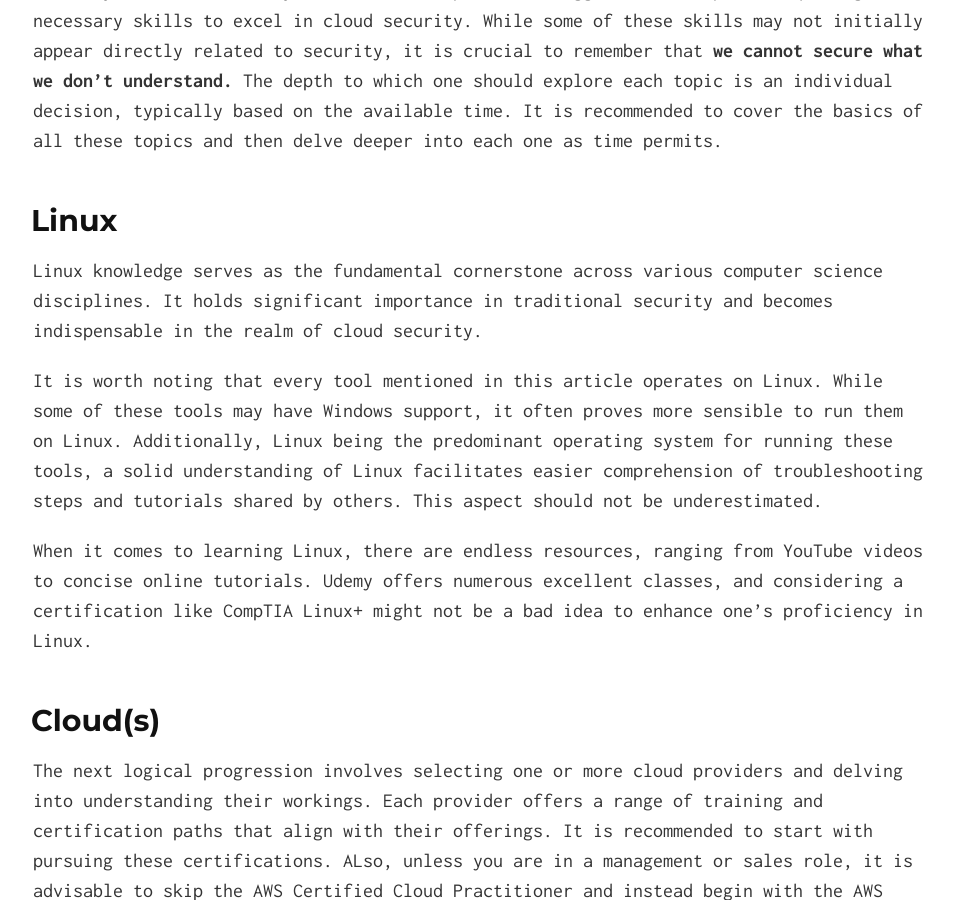
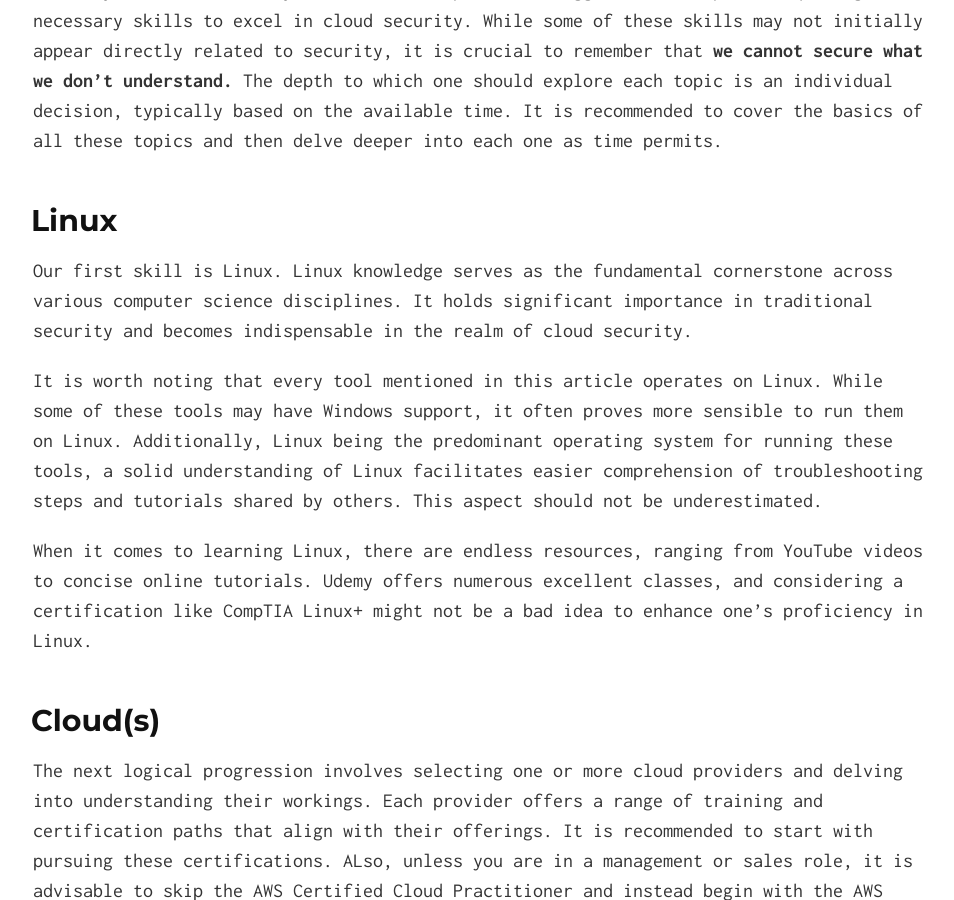
Before and after one commit to Ahmed-AG/cyberdojo-page, a Jekyll site: the page built from read/moving-to-the-cloud-skills-set-wise.md, in a window 1280 px wide and 900 px high, scrolled down 825 px. Shown: the whole window, without its empty margins (159-1113 px from the left). Built offline with Jekyll 4.4.1, drawn with Linux system fonts in a browser that asks for light colours.

Commit message:
update moving to cloud

```diff
--- a/read/moving-to-the-cloud-skills-set-wise.md
+++ b/read/moving-to-the-cloud-skills-set-wise.md
@@ -15,7 +15,7 @@ This article is based on the author's personal experience transitioning from tra
 
 ## Linux
 
-Linux knowledge serves as the fundamental cornerstone across various computer science disciplines. It holds significant importance in traditional security and becomes indispensable in the realm of cloud security.
+Our first skill is Linux. Linux knowledge serves as the fundamental cornerstone across various computer science disciplines. It holds significant importance in traditional security and becomes indispensable in the realm of cloud security.
 
 It is worth noting that every tool mentioned in this article operates on Linux. While some of these tools may have Windows support, it often proves more sensible to run them on Linux. Additionally, Linux being the predominant operating system for running these tools, a solid understanding of Linux facilitates easier comprehension of troubleshooting steps and tutorials shared by others. This aspect should not be underestimated.
 
```
